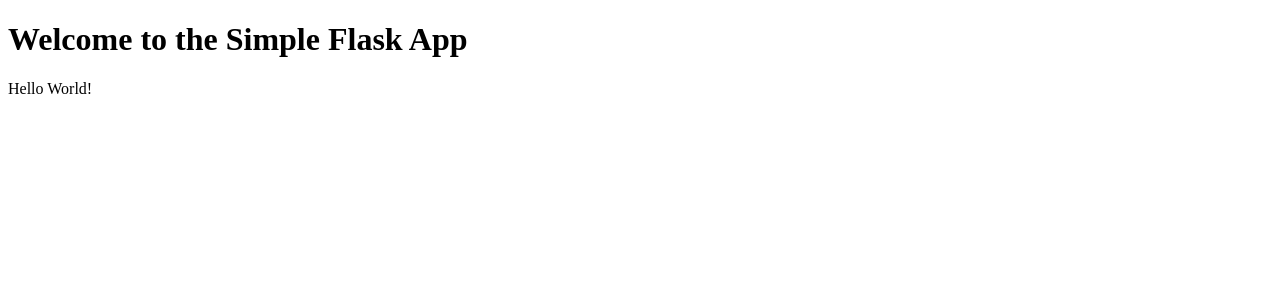
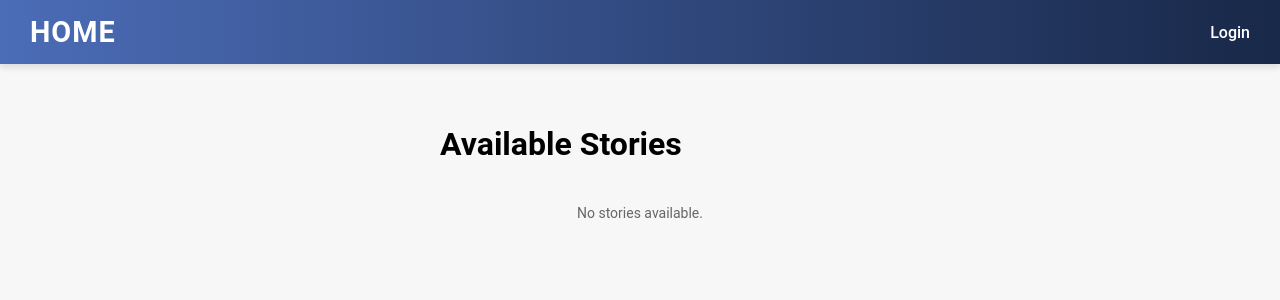
Before and after one commit to horus-4ever/English-Spy-Project, a Flask app: page / in a window 1280 px wide. Shown: the top 300 px of the page. Run offline with Flask 3, Linux system fonts and the light colour scheme.

Commit message:
feat(home): display all the available stories

```diff
--- a/app/api/ressources/stories_ressource.py
+++ b/app/api/ressources/stories_ressource.py
@@ -7,7 +7,8 @@
     def get(self) -> object:
         """Get all the stories"""
         stories = get_all_stories()
-        return jsonify({ "stories": stories }), 200
+        serialized = [story.serialize() for story in stories]
+        return jsonify({ "stories": serialized }), 200
 
 
 class StoryDetailRessource(MethodView):
--- a/app/routes/home_routes.py
+++ b/app/routes/home_routes.py
@@ -1,7 +1,9 @@
 from flask import Blueprint, render_template
+from app.services.stories_service import get_all_stories  # Adjust import as needed
 
 bp = Blueprint('home', __name__)
 
 @bp.route("/")
 def home():
-    return render_template("index.html")
+    stories = get_all_stories()  # Retrieve all available stories
+    return render_template("index.html", stories=stories)
--- a/app/services/stories_service.py
+++ b/app/services/stories_service.py
@@ -1,10 +1,10 @@
 from app.models import Story, StoryNode, StoryEdge
 
 
-def get_all_stories() -> list[object]:
+def get_all_stories() -> list[Story]:
     """Retrieve all the stories"""
     stories: list[Story] = Story.query.all()
-    return [story.serialize() for story in stories]
+    return stories
 
 
 def get_story(story_id: int) -> object:
--- a/app/static/style.css
+++ b/app/static/style.css
@@ -123,3 +123,16 @@
   padding: 0 10px;
   font-size: 16px;
 }
+
+
+.stories-container {
+  display: flex;
+  flex-wrap: wrap;
+  gap: 20px;
+  justify-content: center;
+}
+
+/* Ensure story cards have a consistent width */
+.story-card {
+  width: 300px;
+}
--- a/app/templates/base.html
+++ b/app/templates/base.html
@@ -7,6 +7,7 @@
     <title>{% block title %}Flask App{% endblock %}</title>
     <link rel="stylesheet" href="{{ url_for('static', filename='style.css') }}">
     <link rel="stylesheet" href="{{ url_for('static', filename='navbar.css') }}">
+    <link rel="stylesheet" href="{{ url_for('static', filename='story-card.css') }}">
     <!-- Optional: Include a small JavaScript snippet to dismiss the error -->
     <script>
         function dismissError() {
--- a/app/templates/index.html
+++ b/app/templates/index.html
@@ -1,16 +1,20 @@
-<!DOCTYPE html>
-<html lang="en">
-<head>
-    <meta charset="UTF-8">
-    <meta name="viewport" content="width=device-width, initial-scale=1.0">
-    <title>Simple Flask App</title>
-</head>
-<body>
-    <header>
-        <h1>Welcome to the Simple Flask App</h1>
-    </header>
-    <main>
-        Hello World!
-    </main>
-</body>
-</html>
+{% extends 'base.html' %}
+
+{% block title %}Home{% endblock %}
+
+{% block content %}
+  <h1>Available Stories</h1>
+  <div class="stories-container">
+    {% for story in stories %}
+      <div class="story-card">
+        <div class="story-card-title">{{ story.title }}</div>
+        <div class="story-card-description">{{ story.description }}</div>
+        <div class="story-card-footer">
+          <a href="#">Read More</a>
+        </div>
+      </div>
+    {% else %}
+      <p>No stories available.</p>
+    {% endfor %}
+  </div>
+{% endblock %}
```
